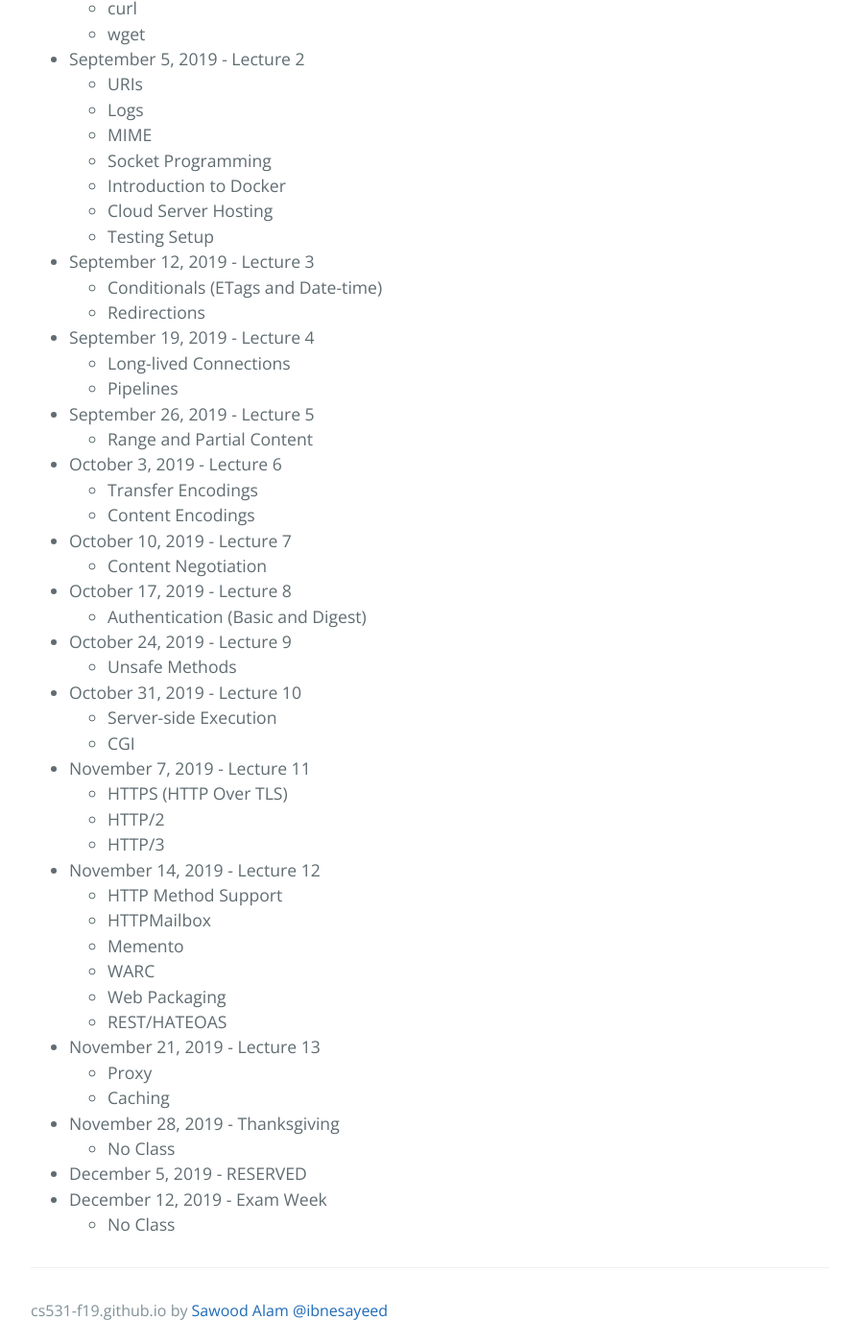
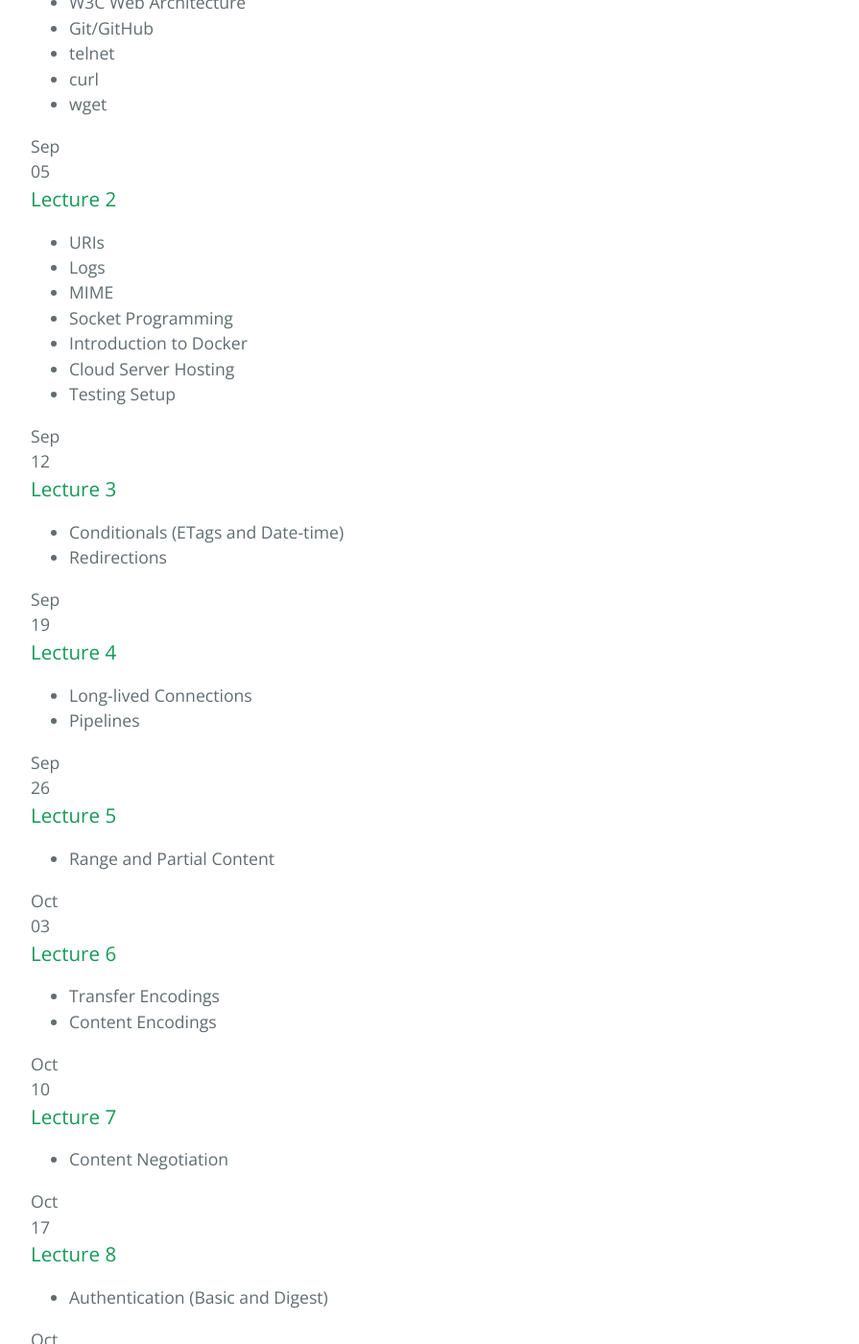
Before and after one commit to cs531-f19/cs531-f19.github.io, a Jekyll site: the page built from lectures.md, in a window 1280 px wide and 1400 px high, scrolled down 564 px. Shown: the whole window at 96% size, without its empty margins (192-1087 px from the left). Built offline with Jekyll 4.4.1, drawn with Linux system fonts in a browser that asks for light colours; the repository's description, which GitHub fills in, is left out; some of the changed text lies outside the part shown.

Commit message:
Add card markup for lectures

```diff
--- a/_data/lectures.yml
+++ b/_data/lectures.yml
@@ -1,5 +1,6 @@
 - title: Lecture 1
   date: August 29, 2019
+  featured: true
   topics:
   - Administrivia
   - Introduction to HTTP
--- a/lectures.md
+++ b/lectures.md
@@ -8,8 +8,31 @@ permalink: /lectures/
 <p class="important">Subject to change!</p>
 
 {%- for lect in site.data.lectures %}
-* {{ lect.date }} - {{ lect.title }}
-  {%- for topic in lect.topics %}
-  * {{ topic }}
-  {%- endfor %}
+<section class="lecture card{% if lect.featured %} featured{% endif %}">
+  <div class="date">
+    <div class="month">
+      {{ lect.date | date: "%b" }}
+    </div>
+    <div class="day">
+      {{ lect.date | date: "%d" }}
+    </div>
+  </div>
+  <div class="details">
+    <h3>{{ lect.title }}</h3>
+    {%- if lect.topics.size > 0 %}
+    <ul class="topics">
+      {%- for topic in lect.topics %}
+      <li>{{ topic }}</li>
+      {%- endfor %}
+    </ul>
+    {%- endif %}
+    {%- if lect.links.size > 0 %}
+    <ul class="links">
+      {%- for link in lect.links %}
+      <li><a href="{{ link.title }}">{{ link.href }}</a></li>
+      {%- endfor %}
+    </ul>
+    {%- endif %}
+  </div>
+</section>
 {%- endfor %}
```
